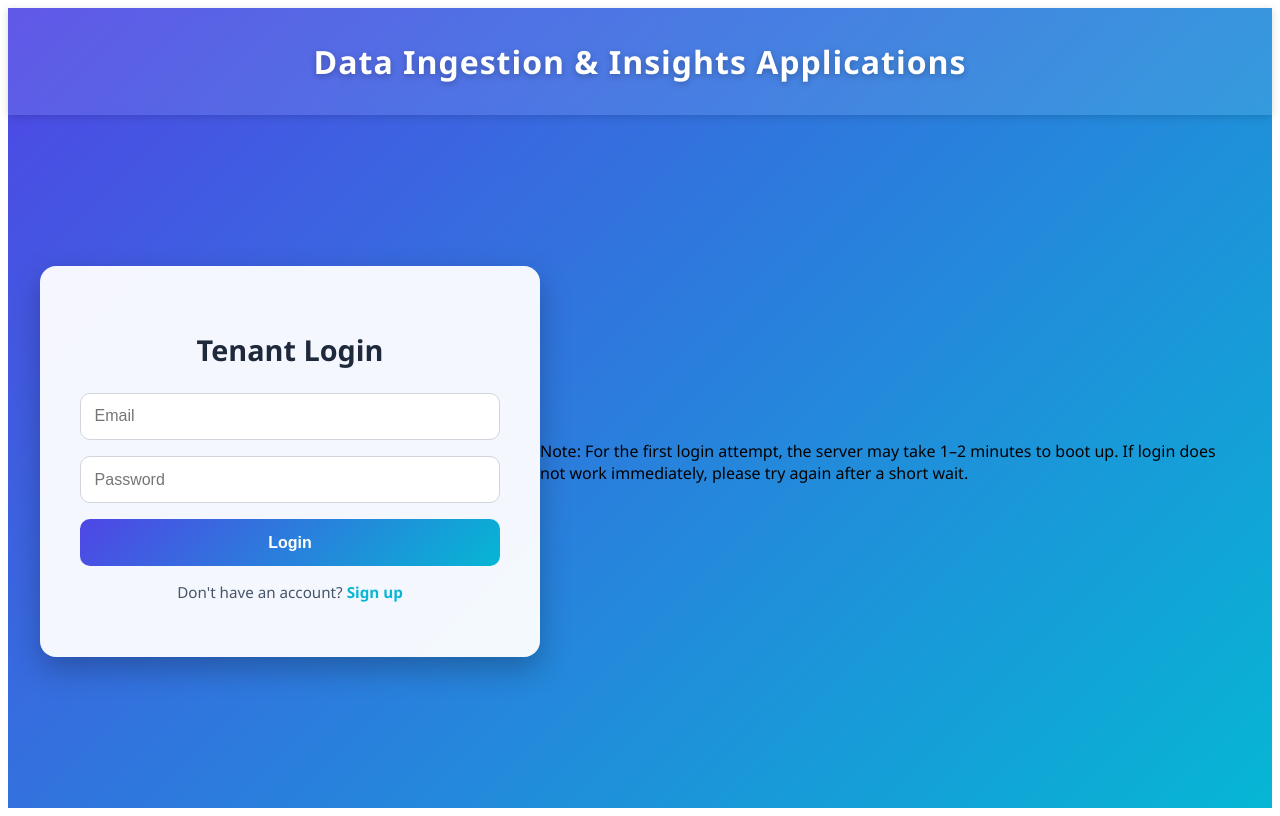
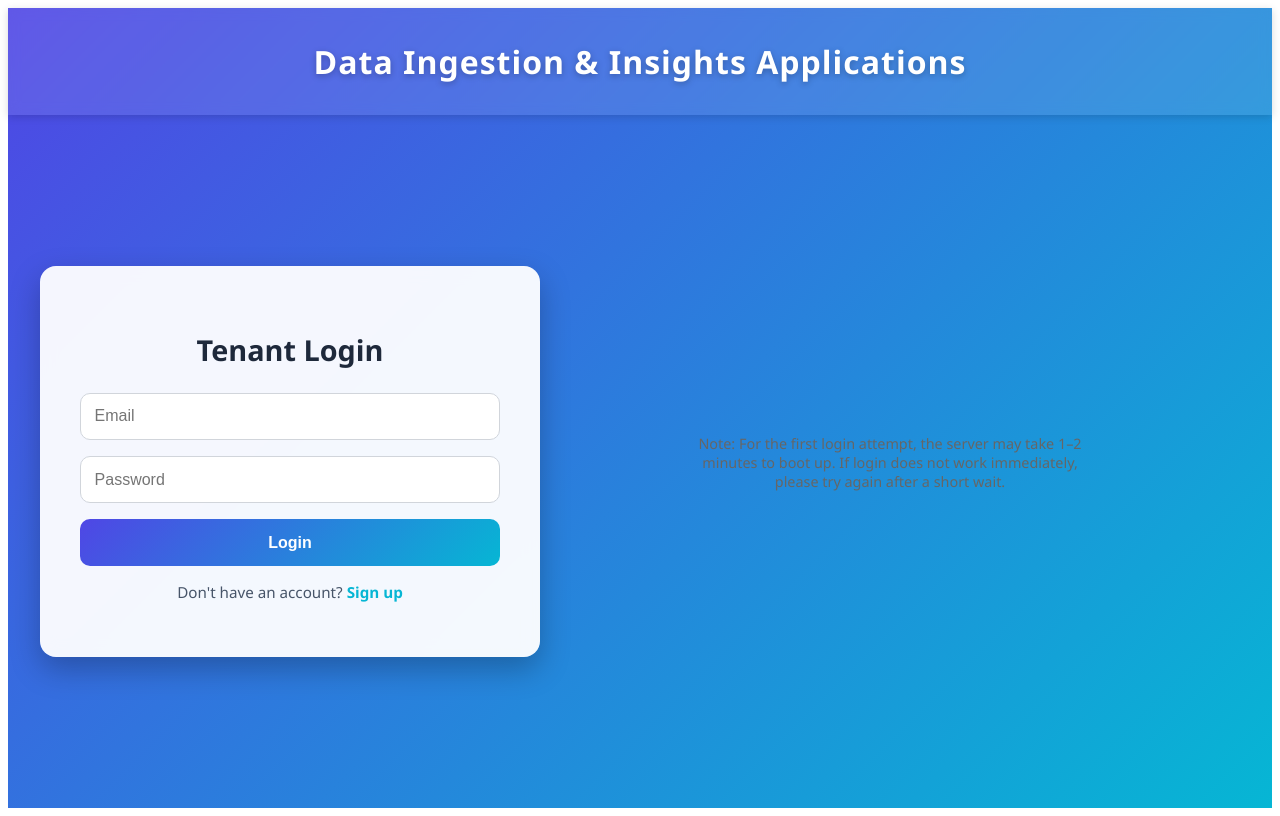
Before and after one commit to AKIL3333/xeno-frontend, a React (Create React App) app: page /login in a window 1280 px wide. Built offline with nearby package versions, Linux system fonts and the light colour scheme; no server answers.

Commit message:
Update auth.css

```diff
--- a/src/auth/auth.css
+++ b/src/auth/auth.css
@@ -138,3 +138,12 @@
   from { opacity: 0; transform: translateY(-10px); }
   to { opacity: 1; transform: translateY(0); }
 }
+.server-hint {
+  margin-top: 1rem;
+  font-size: 0.9rem;
+  color: #666;
+  text-align: center;
+  max-width: 400px;
+  margin-left: auto;
+  margin-right: auto;
+}
```
